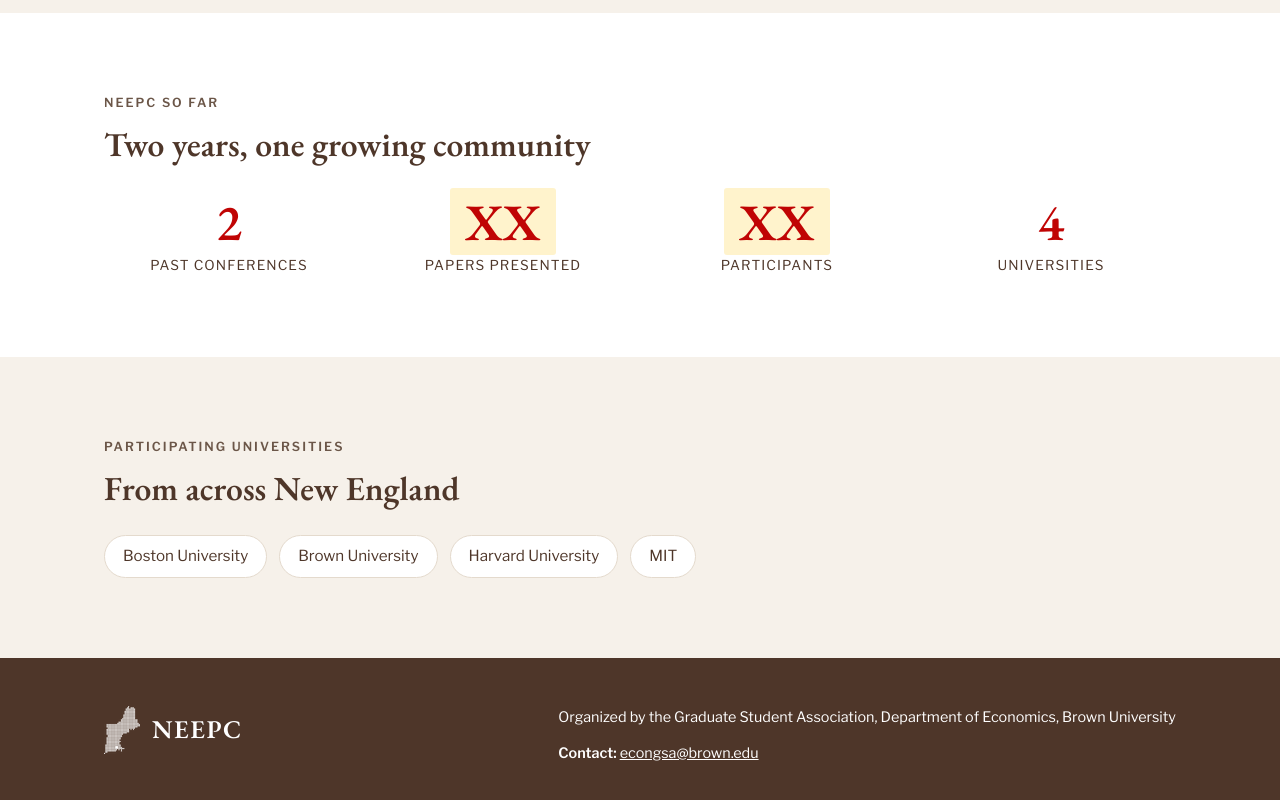
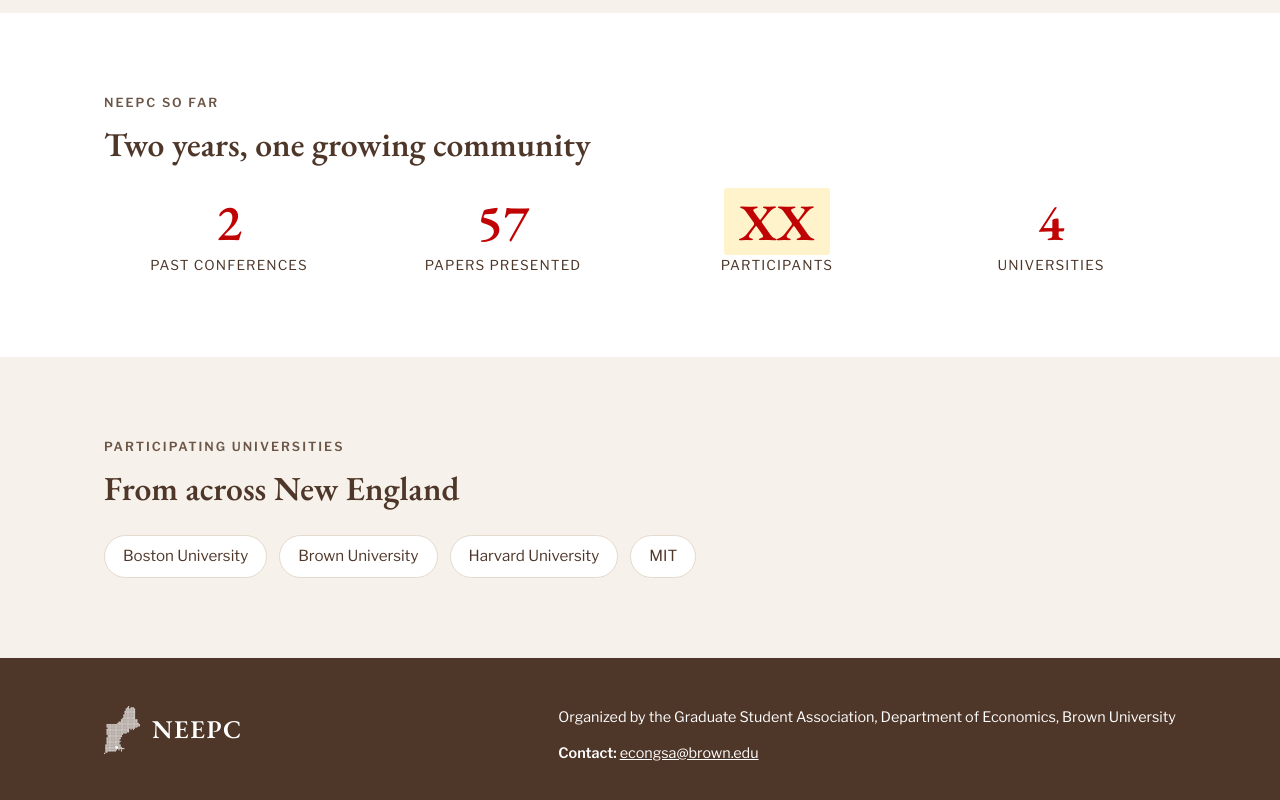
Before and after one commit to neepc/neepc.github.io, a plain HTML site: page index.html in a window 1280 px wide. Shown: the part 1806-2606 px from the top of the page. Drawn offline with nearby package versions, Linux system fonts and the light colour scheme.

Commit message:
Add papers presented count
Co-Authored-By: Claude Opus 5.5 <noreply@anthropic.com>

```diff
--- a/index.html
+++ b/index.html
@@ -106,7 +106,7 @@
       <h2>Two years, one growing community</h2>
       <div class="stats">
         <div class="stat"><div class="num">2</div><div class="what">Past conferences</div></div>
-        <div class="stat"><div class="num"><span class="tba">XX</span></div><div class="what">Papers presented</div></div>
+        <div class="stat"><div class="num">57</div><div class="what">Papers presented</div></div>
         <div class="stat"><div class="num"><span class="tba">XX</span></div><div class="what">Participants</div></div>
         <div class="stat"><div class="num">4</div><div class="what">Universities</div></div>
       </div>
```
